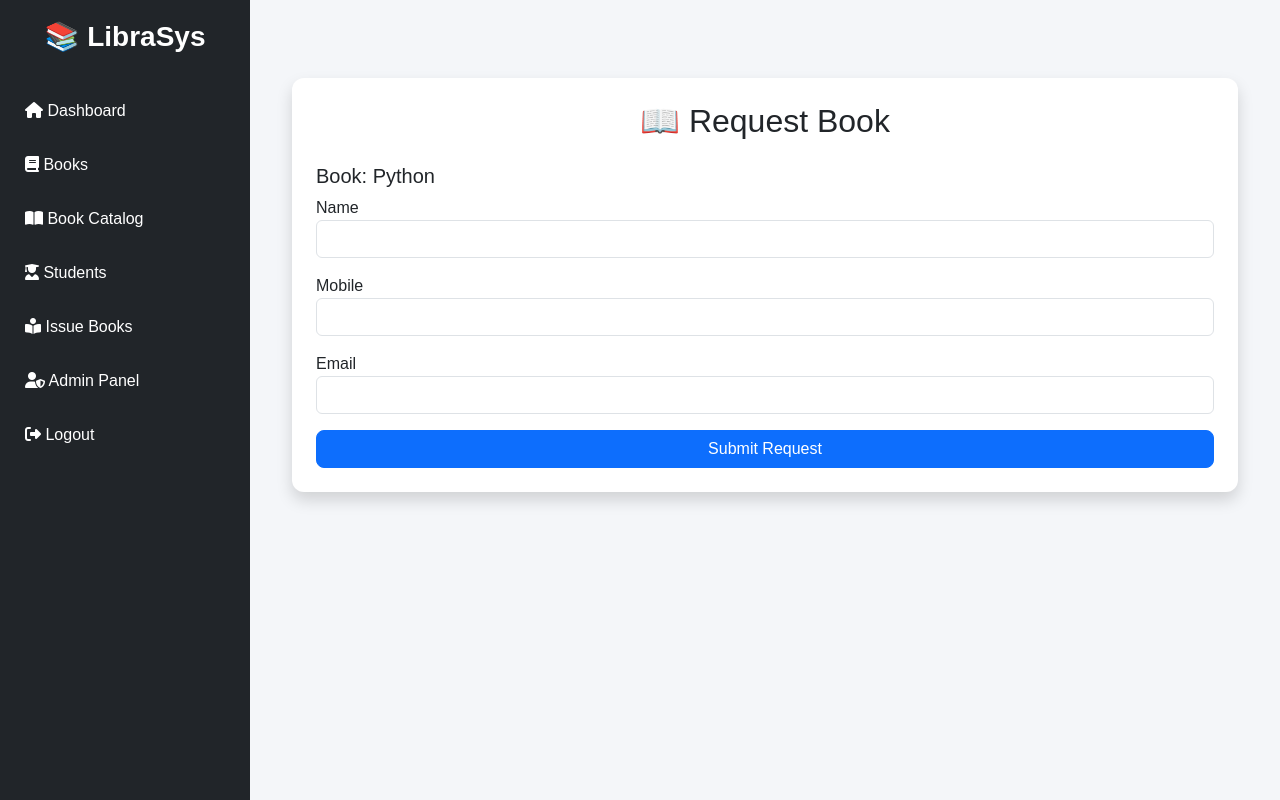
After one commit to Pallvi-01/LibraSys, a Django app: page /request-book/2/ in a window 1280 px wide. The commit adds this page. Run offline with Django 5.2, Linux system fonts and the light colour scheme; data comes from the database, SQL or seed files in the repository; both versions use the stored data as it was after the commit; some libraries are stand-ins or nearby versions.

Commit message:
add user book request feature

```diff
--- a/library/admin.py
+++ b/library/admin.py
@@ -1,6 +1,8 @@
 from django.contrib import admin
-from .models import Book, Student, IssueBook
+from .models import Book, Student, IssueBook, BookRequest
+
 
 admin.site.register(Book)
 admin.site.register(Student)
 admin.site.register(IssueBook)
+admin.site.register(BookRequest)
--- a/library/models.py
+++ b/library/models.py
@@ -45,3 +45,28 @@ class IssueBook(models.Model):
 
     def __str__(self):
         return f"{self.book} - {self.student}"
+
+
+class BookRequest(models.Model):
+
+    book = models.ForeignKey(
+        Book,
+        on_delete=models.CASCADE
+    )
+
+    name = models.CharField(max_length=100)
+
+    mobile = models.CharField(max_length=15)
+
+    email = models.EmailField()
+
+    requested_on = models.DateTimeField(
+        auto_now_add=True
+    )
+
+    approved = models.BooleanField(
+        default=False
+    )
+
+    def __str__(self):
+        return f"{self.name} - {self.book.title}"
--- /dev/null
+++ b/library/templates/library/book_request.html
@@ -0,0 +1,58 @@
+{% extends 'library/base.html' %}
+
+{% block content %}
+
+<div class="container mt-5">
+
+    <div class="card shadow p-4">
+
+        <h2 class="text-center mb-4">
+            📖 Request Book
+        </h2>
+
+        <h5>
+            Book: {{ book.title }}
+        </h5>
+
+        <form method="POST">
+
+            {% csrf_token %}
+
+            <div class="mb-3">
+                <label>Name</label>
+                <input type="text"
+                       name="name"
+                       class="form-control"
+                       required>
+            </div>
+
+
+            <div class="mb-3">
+                <label>Mobile</label>
+                <input type="text"
+                       name="mobile"
+                       class="form-control"
+                       required>
+            </div>
+
+
+            <div class="mb-3">
+                <label>Email</label>
+                <input type="email"
+                       name="email"
+                       class="form-control"
+                       required>
+            </div>
+
+
+            <button class="btn btn-primary w-100">
+                Submit Request
+            </button>
+
+        </form>
+
+    </div>
+
+</div>
+
+{% endblock %}
--- a/library/templates/library/public_books.html
+++ b/library/templates/library/public_books.html
@@ -42,6 +42,12 @@
                     <span class="badge bg-success">
                         Available : {{ book.available }}
                     </span>
+                    <br><br>
+
+                    <a href="{% url 'book_request' book.id %}"
+                       class="btn btn-primary w-100">
+                        📖 Request Book
+                    </a>
 
                 </div>
 
--- a/library/urls.py
+++ b/library/urls.py
@@ -3,27 +3,37 @@ from . import views
 
 urlpatterns = [
 
+    # Admin Dashboard
     path('', views.dashboard, name='dashboard'),
 
+    # Login
     path('login/', views.user_login, name='login'),
 
-    # Book Management
+
+    # Public User Books
+    path('catalog/', views.public_books, name='public_books'),
+    path('request-book/<int:book_id>/', views.book_request, name='book_request'),
+
+
+    # Admin Book Management
     path('books/', views.book_list, name='book_list'),
-    path('catalog/', views.public_books, name='public_books'),
     path('books/add/', views.add_book, name='add_book'),
     path('books/pdf/', views.books_pdf, name='books_pdf'),
     path('books/excel/', views.books_excel, name='books_excel'),
     path('books/edit/<int:book_id>/', views.edit_book, name='edit_book'),
     path('books/delete/<int:book_id>/', views.delete_book, name='delete_book'),
 
-    # Student Management
+
+    # Admin Student Management
     path('students/', views.student_list, name='student_list'),
     path('students/add/', views.add_student, name='add_student'),
     path('students/edit/<int:student_id>/', views.edit_student, name='edit_student'),
     path('students/delete/<int:student_id>/', views.delete_student, name='delete_student'),
 
-    # Issue Book
+
+    # Admin Issue Management
     path('issue/', views.issue_list, name='issue_list'),
     path('issue/add/', views.add_issue, name='add_issue'),
     path('issue/return/<int:issue_id>/', views.return_book, name='return_book'),
+
 ]
--- a/library/views.py
+++ b/library/views.py
@@ -8,6 +8,7 @@ from reportlab.lib.units import inch
 from openpyxl import Workbook
 from django.contrib.auth.decorators import user_passes_test
 from django.contrib.auth import authenticate, login
+from .models import Book, Student, IssueBook, BookRequest
 
 
 @login_required
@@ -367,3 +368,22 @@ def user_login(request):
             return redirect("dashboard")
 
     return render(request, "library/login.html")
+
+def book_request(request, book_id):
+
+    book = get_object_or_404(Book, id=book_id)
+
+    if request.method == "POST":
+
+        BookRequest.objects.create(
+            book=book,
+            name=request.POST["name"],
+            mobile=request.POST["mobile"],
+            email=request.POST["email"]
+        )
+
+        return redirect("public_books")
+
+    return render(request, "library/book_request.html", {
+        "book": book
+    })
```
Also changed, not shown: db.sqlite3, library/migrations/0004_bookrequest.py (added).
